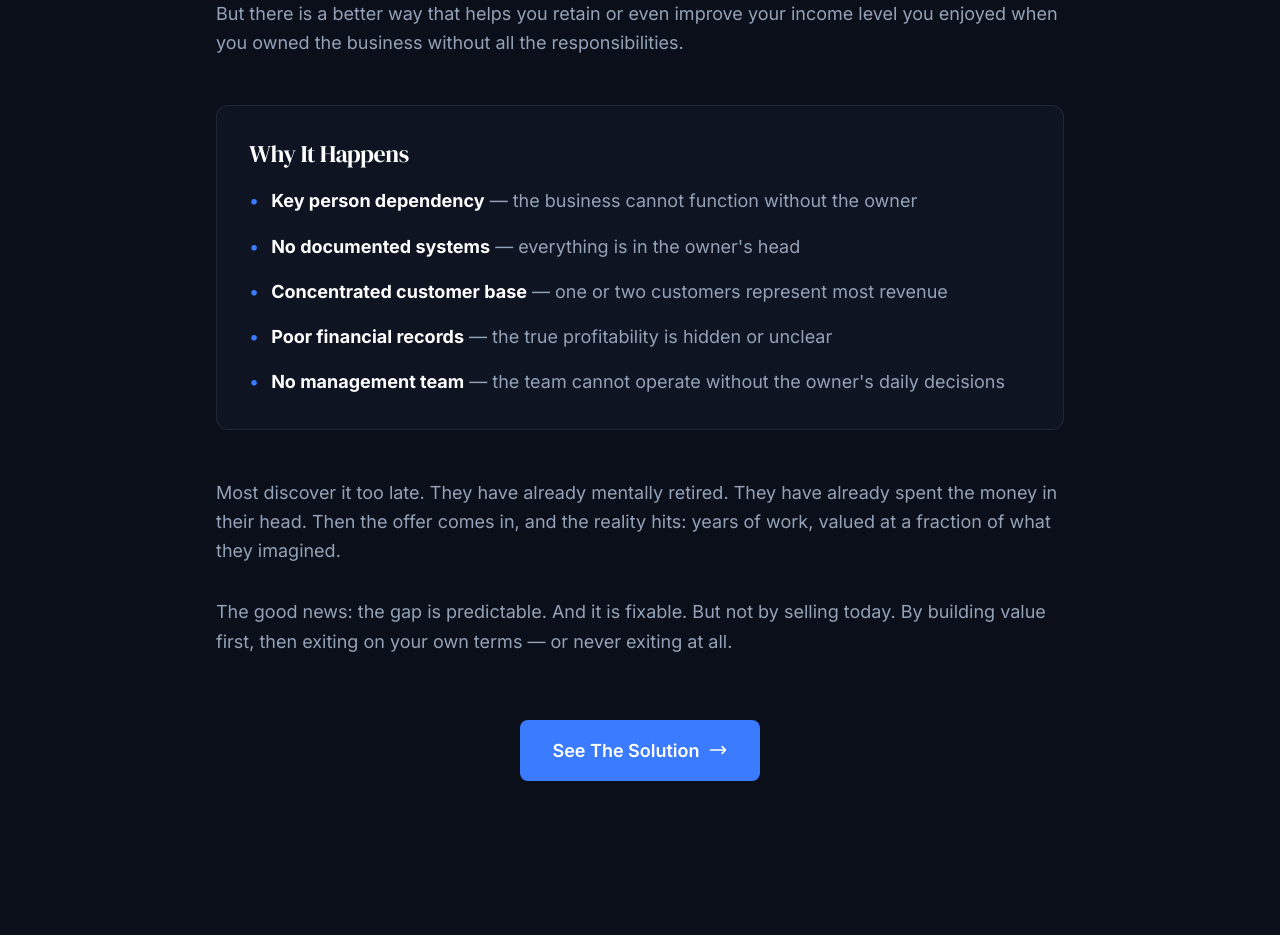
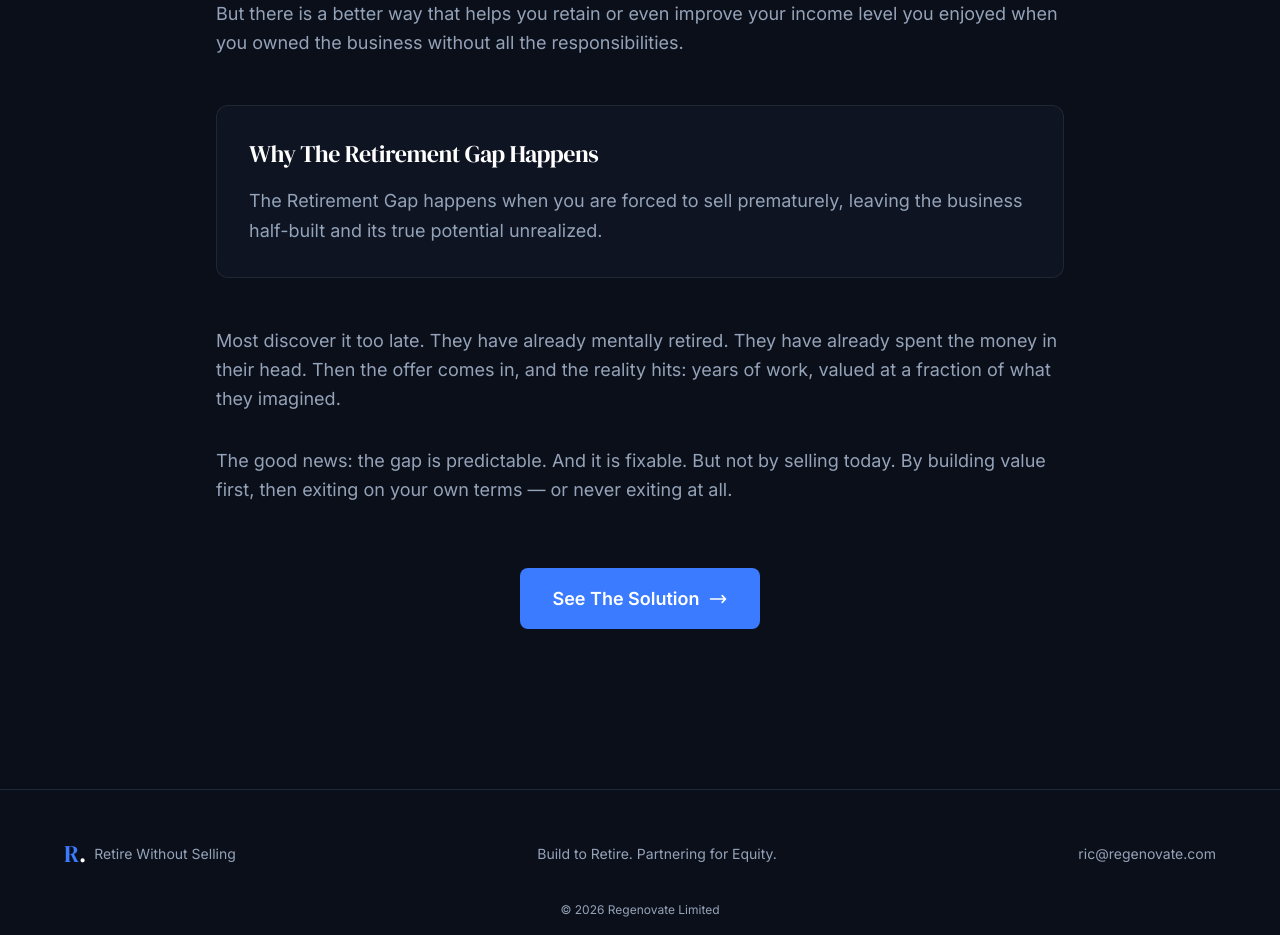
Before and after one commit to Netricro/Retire-Without-Selling, a Next.js app: page /the-problem in a window 1280 px wide. Shown: the part 1160-2095 px from the top of the page. Built offline with nearby package versions, Linux system fonts and the light colour scheme.

Commit message:
Replace Why It Happens section with Why The Retirement Gap Happens

```diff
--- a/src/app/the-problem/page.tsx
+++ b/src/app/the-problem/page.tsx
@@ -63,29 +63,10 @@ export default function TheProblem() {
         </p>
 
         <div className="glass rounded-xl p-8 my-12">
-          <h2 className="text-2xl text-white mb-4">Why It Happens</h2>
-          <ul className="space-y-4">
-            <li className="flex gap-3">
-              <span className="text-[#3A7BFF] shrink-0">•</span>
-              <span><strong className="text-white">Key person dependency</strong> — the business cannot function without the owner</span>
-            </li>
-            <li className="flex gap-3">
-              <span className="text-[#3A7BFF] shrink-0">•</span>
-              <span><strong className="text-white">No documented systems</strong> — everything is in the owner's head</span>
-            </li>
-            <li className="flex gap-3">
-              <span className="text-[#3A7BFF] shrink-0">•</span>
-              <span><strong className="text-white">Concentrated customer base</strong> — one or two customers represent most revenue</span>
-            </li>
-            <li className="flex gap-3">
-              <span className="text-[#3A7BFF] shrink-0">•</span>
-              <span><strong className="text-white">Poor financial records</strong> — the true profitability is hidden or unclear</span>
-            </li>
-            <li className="flex gap-3">
-              <span className="text-[#3A7BFF] shrink-0">•</span>
-              <span><strong className="text-white">No management team</strong> — the team cannot operate without the owner's daily decisions</span>
-            </li>
-          </ul>
+          <h2 className="text-2xl text-white mb-4">Why The Retirement Gap Happens</h2>
+          <p className="text-lg text-[#94a3b8] leading-relaxed">
+            The Retirement Gap happens when you are forced to sell prematurely, leaving the business half-built and its true potential unrealized.
+          </p>
         </div>
 
         <p>
```
